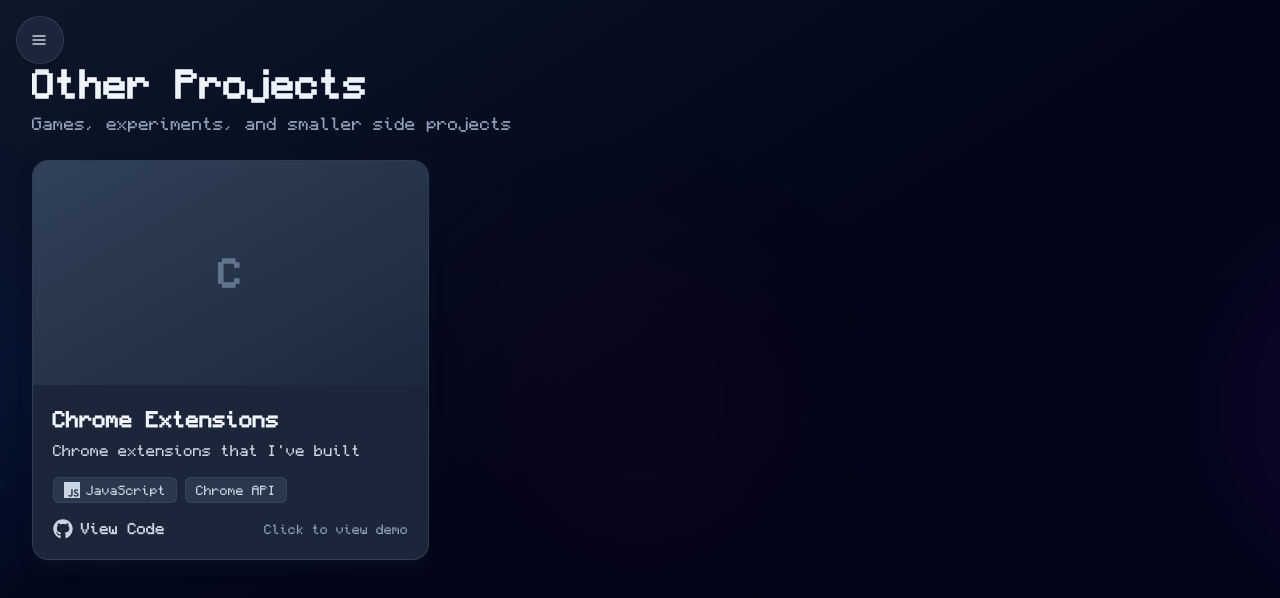
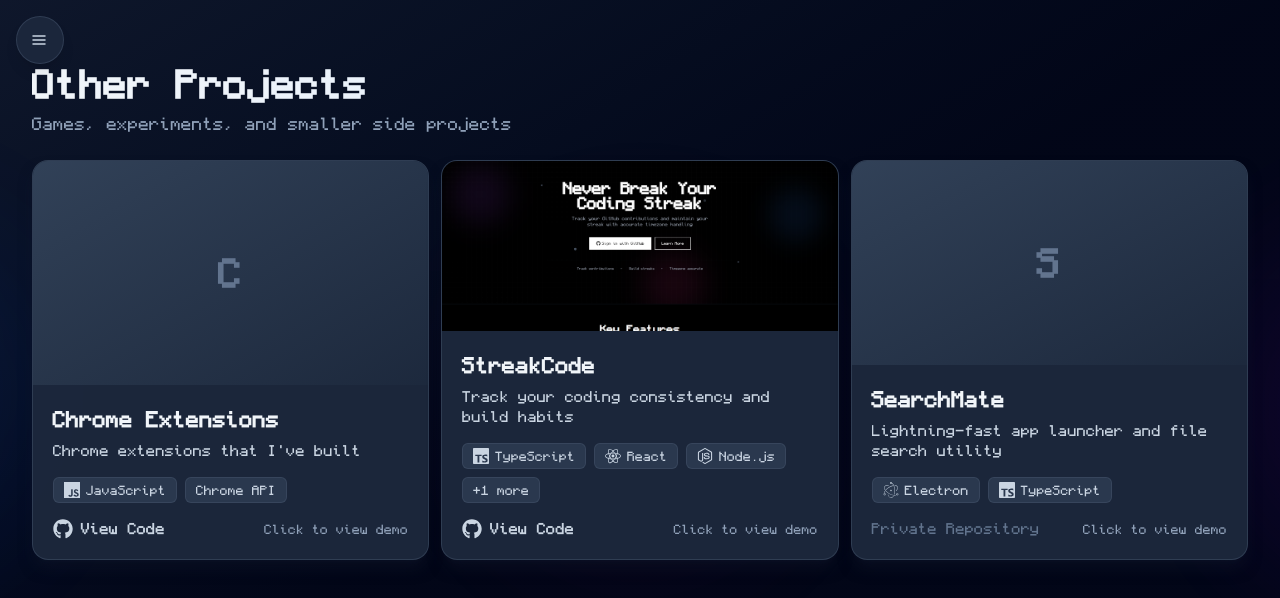
Before and after one commit to A-Shalchian/Portfolio, a Next.js app: page /projects/other in a window 1280 px wide. Shown: the top 598 px of the page. Built offline with nearby package versions, Linux system fonts and the light colour scheme.

Commit message:
fixed project state

```diff
--- a/src/app/projects/other/page.tsx
+++ b/src/app/projects/other/page.tsx
@@ -12,6 +12,26 @@
     fullDescription: "A collection of Chrome extensions that I've developed to enhance browsing experience and productivity.",
     techStack: ["JavaScript", "Chrome API"],
     githubUrl: "https://github.com/A-Shalchian/chrome-extensions",
+    thumbnailUrl: undefined,
+    images: undefined,
+  },
+  {
+    id: "streakcode",
+    title: "StreakCode",
+    description: "Track your coding consistency and build habits",
+    fullDescription: "A productivity app for developers to track daily coding streaks, set goals, and maintain consistency in their programming journey with GitHub integration.",
+    techStack: ["TypeScript", "React", "Node.js", "Tailwind"],
+    githubUrl: "https://github.com/A-Shalchian/CodeStreak",
+    thumbnailUrl: "/assets/projects/streakcode/StreakCode-dark.png",
+    images: ["/assets/projects/streakcode/StreakCode-dark.png", "/assets/projects/streakcode/StreakCode.png"],
+  },
+  {
+    id: "searchmate",
+    title: "SearchMate",
+    description: "Lightning-fast app launcher and file search utility",
+    fullDescription: "A powerful search and launcher tool inspired by the Everything app. Quickly find and open files, launch apps, open projects in VS Code or terminal - built for maximum productivity and saving time.",
+    techStack: ["Electron", "TypeScript"],
+    githubUrl: undefined,
     thumbnailUrl: undefined,
     images: undefined,
   },
--- a/src/components/ProjectCard.tsx
+++ b/src/components/ProjectCard.tsx
@@ -38,7 +38,7 @@
   title: string;
   description: string;
   techStack: string[];
-  githubUrl: string;
+  githubUrl?: string;
   thumbnailUrl?: string;
   onClick?: () => void;
 }
@@ -134,6 +134,7 @@
 
         {/* GitHub Link */}
         <div className="flex items-center justify-between">
+          {githubUrl ? (
             <a
               href={githubUrl}
               target="_blank"
@@ -144,6 +145,11 @@
               <FaGithub className="w-5 h-5" />
               <span>View Code</span>
             </a>
+          ) : (
+            <div className="text-sm text-gray-400 dark:text-slate-500">
+              Private Repository
+            </div>
+          )}
 
           <div className="text-xs text-gray-500 dark:text-slate-400">
             Click to view demo
--- a/src/components/ProjectVideoModal.tsx
+++ b/src/components/ProjectVideoModal.tsx
@@ -42,7 +42,7 @@
     description: string;
     fullDescription?: string;
     techStack: string[];
-    githubUrl: string;
+    githubUrl?: string;
     videoUrl?: string;
     images?: string[];
     liveUrl?: string;
@@ -223,6 +223,7 @@
 
           {/* Links */}
           <div className="flex flex-col gap-3 mt-auto">
+            {project.githubUrl ? (
               <a
                 href={project.githubUrl}
                 target="_blank"
@@ -232,6 +233,12 @@
                 <FaGithub className="w-4 h-4" />
                 <span className="font-semibold text-sm">View on GitHub</span>
               </a>
+            ) : (
+              <div className="flex items-center justify-center gap-2 px-4 py-2.5 bg-gray-400 dark:bg-slate-600 text-white rounded-lg">
+                <FaGithub className="w-4 h-4" />
+                <span className="font-semibold text-sm">Private Repository</span>
+              </div>
+            )}
 
             {project.liveUrl && (
               <a
--- a/src/data/projects.ts
+++ b/src/data/projects.ts
@@ -38,16 +38,6 @@
     images: ["/assets/projects/phantom-grid/Phantom-Grid-dark.png", "/assets/projects/phantom-grid/Phantom-Grid.png", "/assets/projects/phantom-grid/vs_Computer.png", "/assets/projects/phantom-grid/vs_Player.png", "/assets/projects/phantom-grid/online1.png", "/assets/projects/phantom-grid/online2.png"],
   },
   {
-    id: "streakcode",
-    title: "StreakCode",
-    description: "Track your coding consistency and build habits",
-    fullDescription: "A productivity app for developers to track daily coding streaks, set goals, and maintain consistency in their programming journey with GitHub integration.",
-    techStack: ["TypeScript", "React", "Node.js", "Tailwind"],
-    githubUrl: "https://github.com/A-Shalchian/CodeStreak",
-    thumbnailUrl: "/assets/projects/streakcode/StreakCode-dark.png",
-    images: ["/assets/projects/streakcode/StreakCode-dark.png", "/assets/projects/streakcode/StreakCode.png"],
-  },
-  {
     id: "diskcleaner",
     title: "DiskCleaner",
     description: "Automated disk space cleanup utility",
```
Lines whose indentation alone changed are shown as unchanged.
